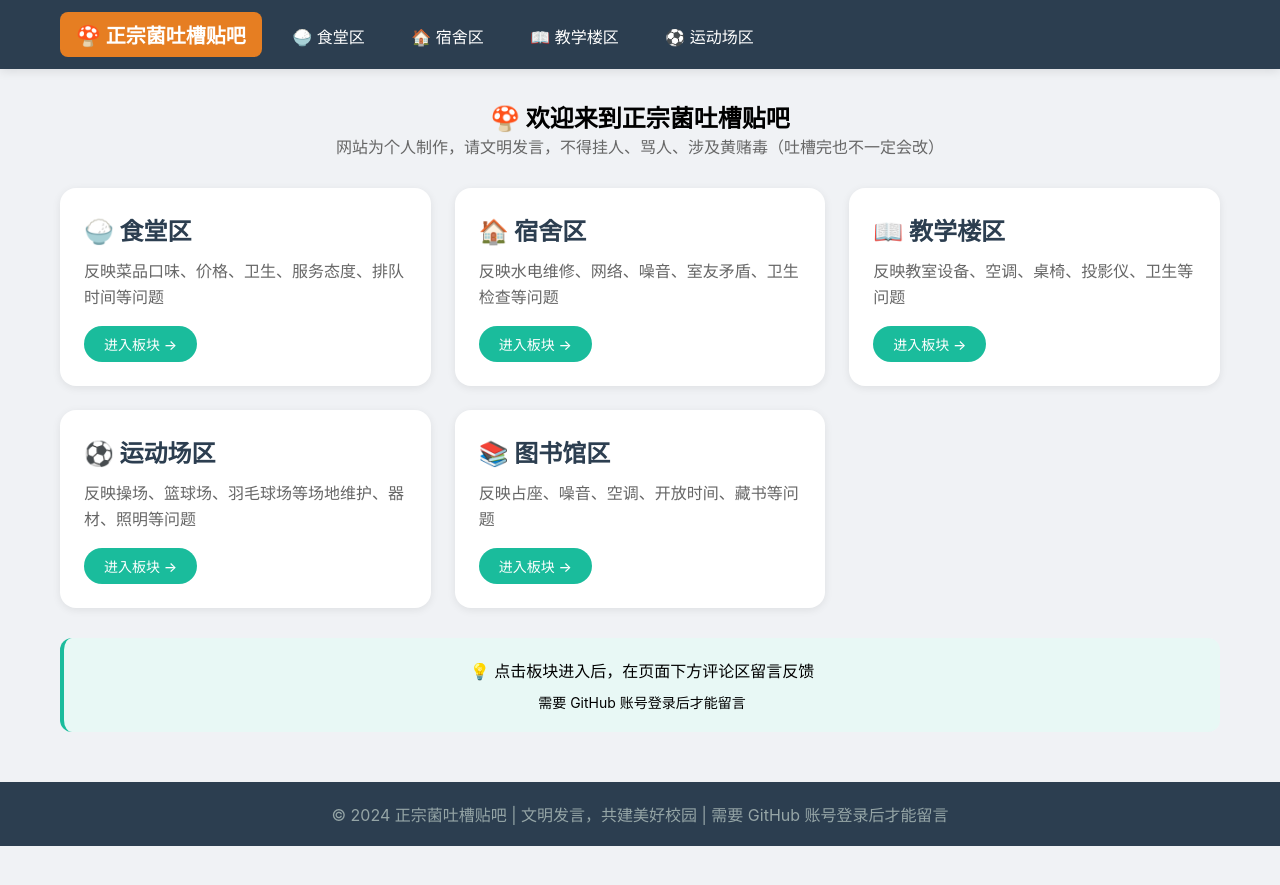
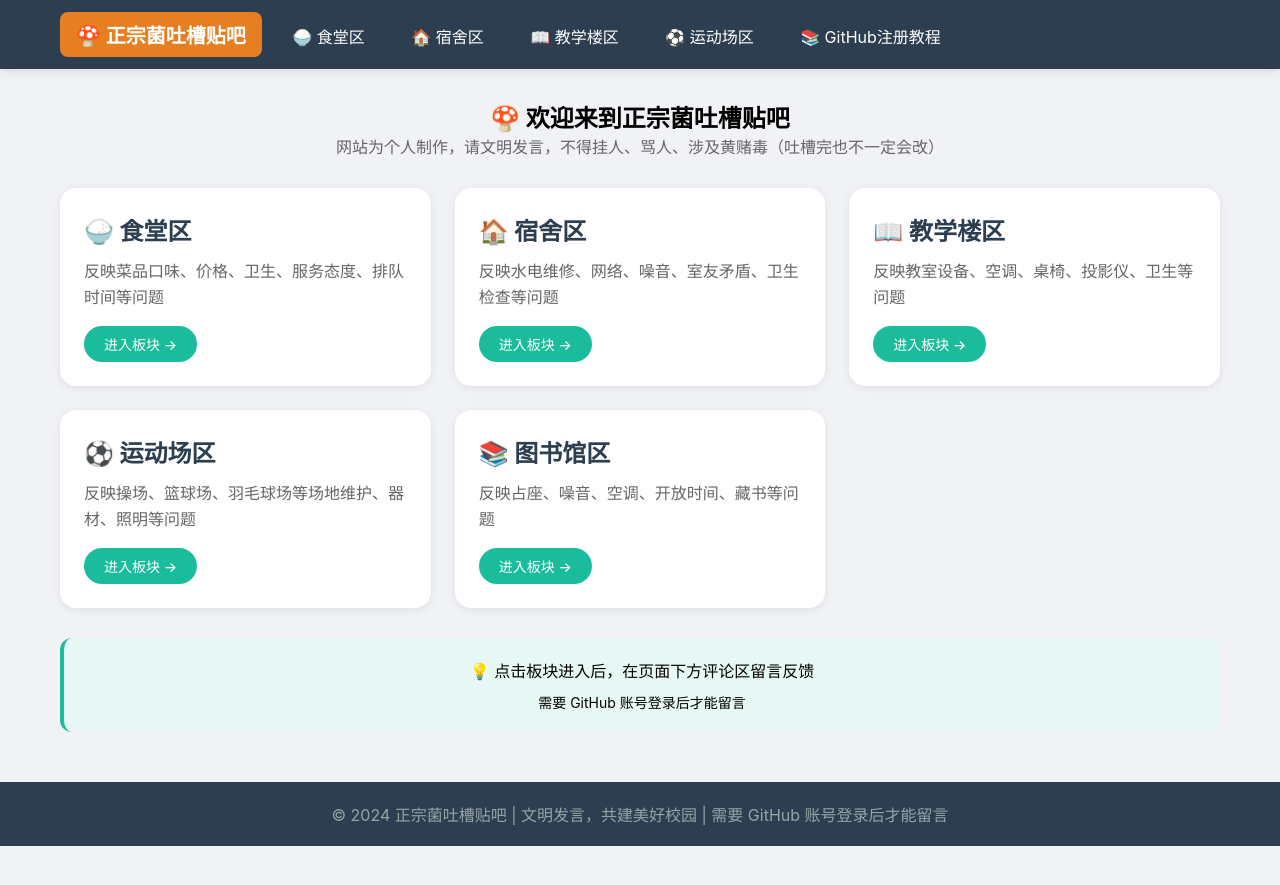
Before and after one commit to shenjingqu/shenjingqu, a Jekyll site: the page built from index.md, in a window 1280 px wide. Shown: the top 885 px of the page. Built offline with Jekyll 4.4.1, drawn with Linux system fonts in a browser that asks for light colours.

Commit message:
Update default.html

```diff
--- a/_layouts/default.html
+++ b/_layouts/default.html
@@ -182,6 +182,7 @@
     <a href="/dorm">🏠 宿舍区</a>
     <a href="/teaching">📖 教学楼区</a>
     <a href="/sports">⚽ 运动场区</a>
+    <a href="/library">📚 GitHub注册教程</a>
   </div>
 </div>
 
```
